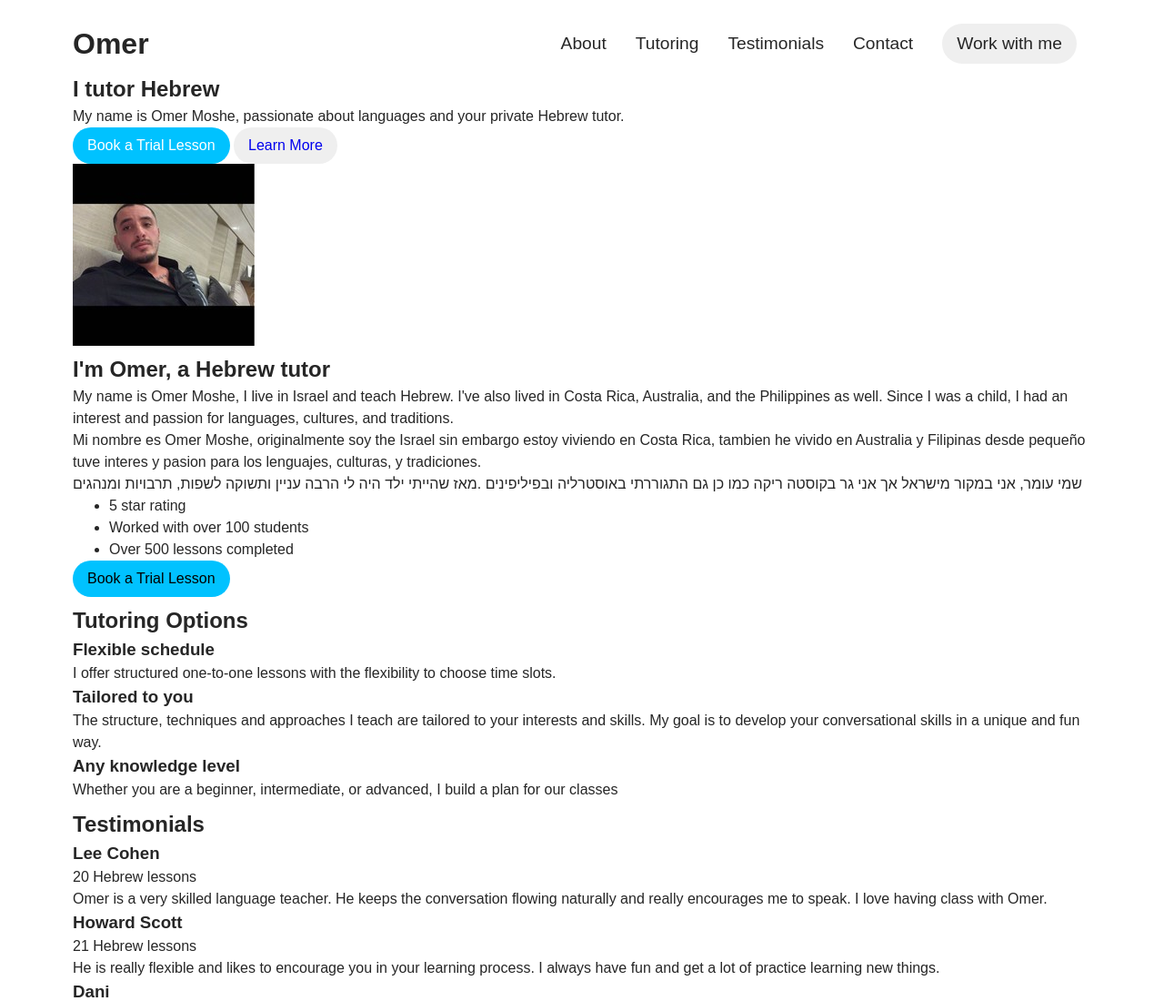
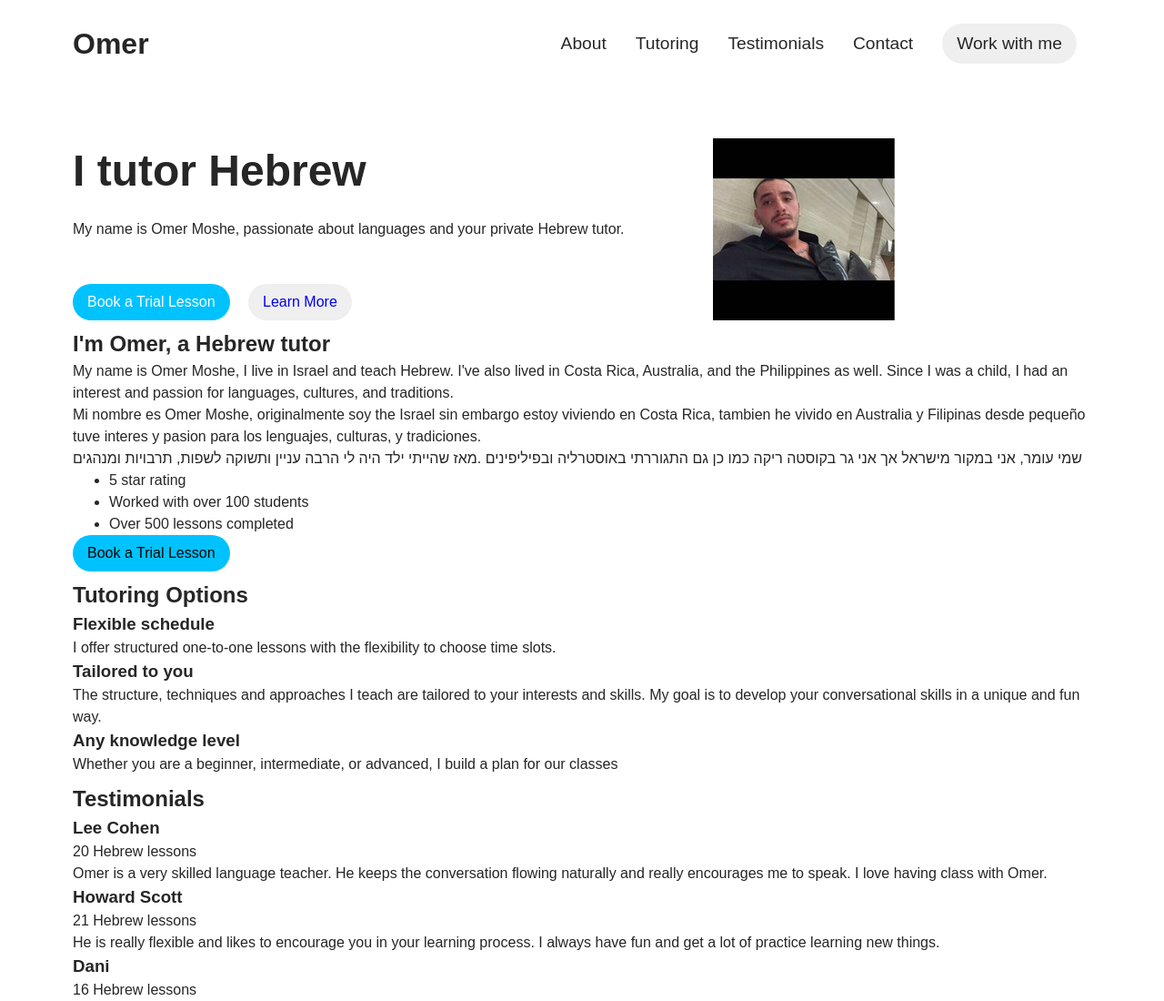
Before and after one commit to AdamElitzur/Language-Tutor-Portfolio, a plain HTML site: page index.html in a window 1280 px wide. Shown: the top 1100 px of the page at 91% size. Drawn offline with Linux system fonts and the light colour scheme.

Commit message:
Did more for hero section

```diff
--- a/app.css
+++ b/app.css
@@ -98,7 +98,7 @@ body {
   margin-inline: auto;
   margin: 0.5rem auto;
 }
-.even-columns {
+.grid {
   display: grid;
   gap: 1rem;
   justify-content: center;
@@ -136,7 +136,7 @@ body {
   color: var(--clr-header);
   text-decoration: none;
   font-size: 1.2rem;
-  background: rgb(0, 194, 255);
+  background: rgb(129, 129, 129);
   background: linear-gradient(
     225deg,
     rgba(0, 194, 255, 1) 0%,
@@ -172,12 +172,31 @@ button {
 
   z-index: 1;
 }
+
+/* Hero */
+.hero {
+    margin-top: 5rem;
+}
+.hero-title {
+    font-size: 3rem;
+}
+.hero-description {
+    margin-top: 1rem;
+}
+.hero-buttons {
+    margin-top: 3rem;
+}
+.hero-book {
+    margin-right: 1rem;
+}
 .book-button {
   background: rgb(0, 194, 255);
 }
 .book-button a {
   color: white;
 }
+
+
 
 /* nav desktop first */
 @media (max-width: 50em) {
@@ -223,11 +242,11 @@ button {
 
 /* Main Media Query */
 @media (min-width: 50em) {
-  .hero .even-columns {
+  .hero .grid {
     grid-auto-columns: 1.5fr 1fr;
     grid-auto-flow: column;
   }
-  .even-columns {
+  .grid {
     gap: 0 5rem;
   }
   .container {
--- a/index.html
+++ b/index.html
@@ -46,13 +46,14 @@
     <main>
       <section class="hero">
         <div class="container">
+          <div class="grid hero-grid">
             <div class="hero-text">
               <h1 class="hero-title">I tutor Hebrew</h1>
               <p class="hero-description">
                 My name is Omer Moshe, passionate about languages and your private
                 Hebrew tutor.
               </p>
-            <div class="hero-button">
+              <div class="hero-buttons">
                 <button class="hero-book book-button">
                   <a href="https://www.italki.com/en/teacher/7345268"
                     >Book a Trial Lesson</a
@@ -65,6 +66,7 @@
             </div>
             <div class="hero-image">
               <img src="images/omer-pfp.jpg" alt="Profile picture of Omer" />
+            </div>
           </div>
         </div>
       </section>
```
Lines whose indentation alone changed are shown as unchanged.
